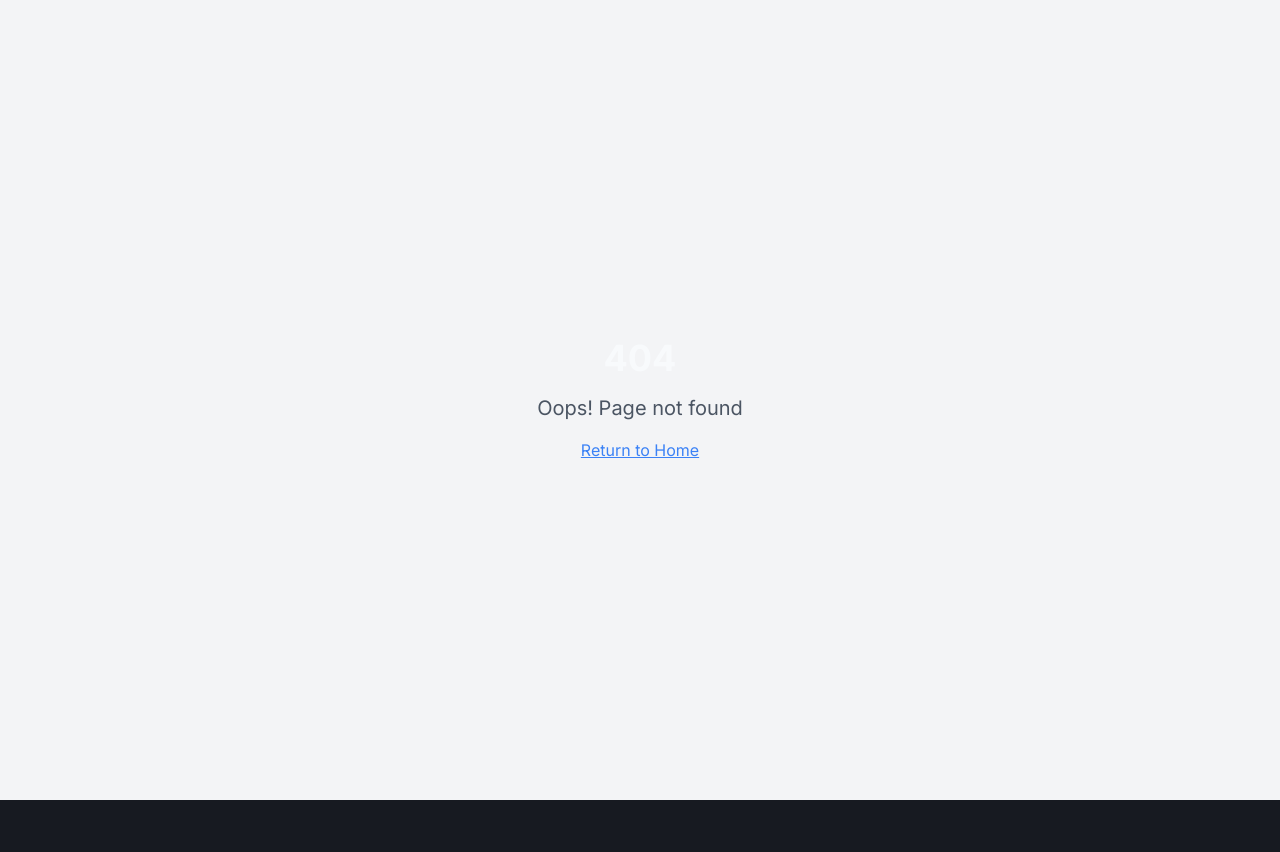
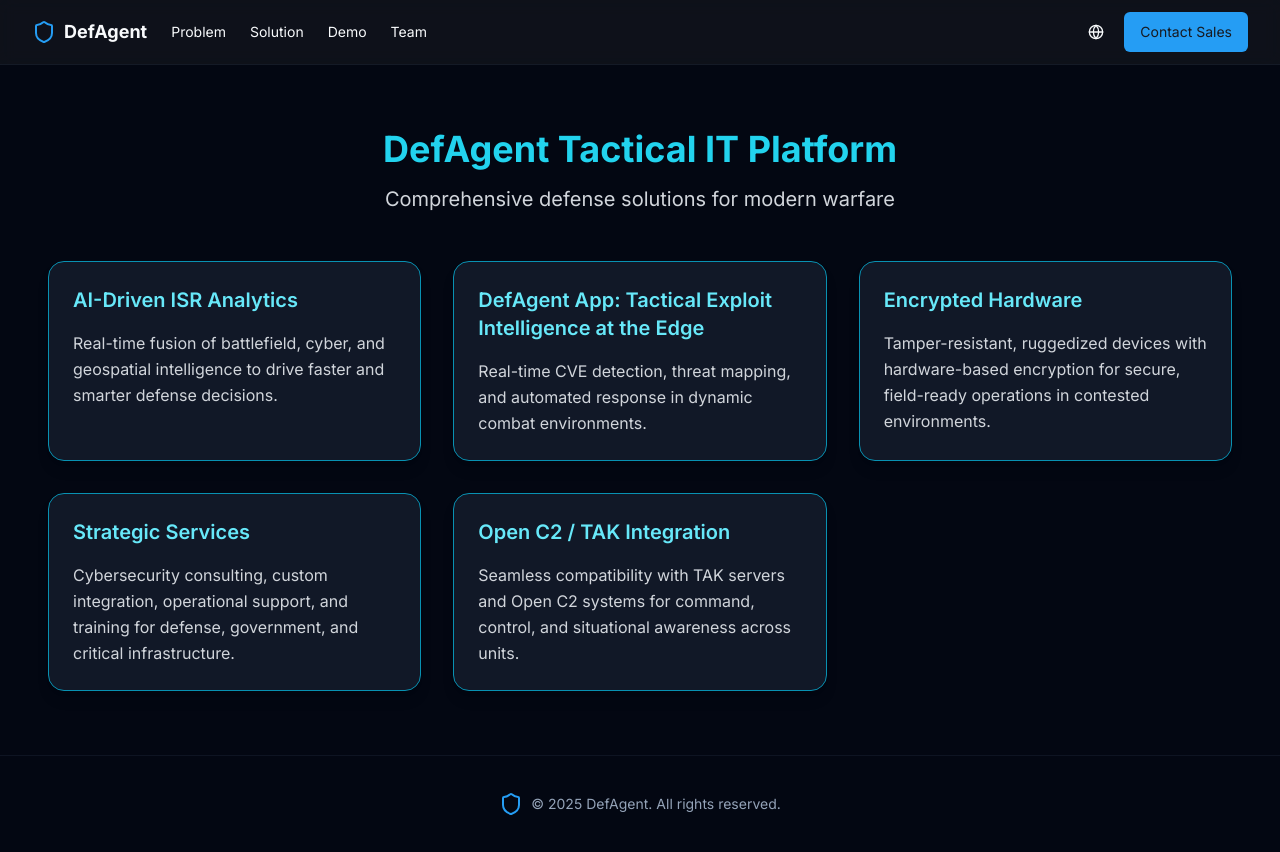
Before and after one commit to matiasbaglieri/defagent-frontend, a React (Vite) app: page /solutions in a window 1280 px wide. Before the commit this address had no page. Before the commit the page ends 800 px from the top, so only its background shows below. Built offline with nearby package versions, Linux system fonts and the light colour scheme.

Commit message:
added the page solutions

```diff
--- a/src/App.tsx
+++ b/src/App.tsx
@@ -1,10 +1,10 @@
-
 import { Toaster } from "@/components/ui/toaster";
 import { Toaster as Sonner } from "@/components/ui/sonner";
 import { TooltipProvider } from "@/components/ui/tooltip";
 import { QueryClient, QueryClientProvider } from "@tanstack/react-query";
 import { BrowserRouter, Routes, Route } from "react-router-dom";
 import Index from "./pages/Index";
+import Solutions from "./pages/Solutions";
 import NotFound from "./pages/NotFound";
 
 const queryClient = new QueryClient();
@@ -17,6 +17,7 @@ const App = () => (
       <BrowserRouter>
         <Routes>
           <Route path="/" element={<Index />} />
+          <Route path="/solutions" element={<Solutions />} />
           <Route path="*" element={<NotFound />} />
         </Routes>
       </BrowserRouter>
--- a/src/components/landing/Header.tsx
+++ b/src/components/landing/Header.tsx
@@ -1,31 +1,36 @@
-
 import { Button } from "@/components/ui/button";
 import { Shield } from "lucide-react";
 import { useTranslation } from "react-i18next";
+import { Link, useLocation } from "react-router-dom";
 import { LanguageSwitcher } from "../LanguageSwitcher";
 
 export const Header = () => {
   const { t } = useTranslation();
+  const location = useLocation();
 
   const navLinks = [
-    { id: "problem", label: t("navProblem") },
-    { id: "solution", label: t("navSolution") },
-    { id: "demo", label: t("navDemo") },
-    { id: "team", label: t("navTeam") },
+    { id: "problem", label: t("navProblem"), href: "/#problem" },
+    { id: "solution", label: t("navSolution"), href: "/solutions" },
+    { id: "demo", label: t("navDemo"), href: "/#demo" },
+    { id: "team", label: t("navTeam"), href: "/#team" },
   ];
 
   return (
     <header className="sticky top-0 z-50 w-full border-b border-border/40 bg-background/95 backdrop-blur supports-[backdrop-filter]:bg-background/60">
       <div className="container flex h-16 items-center">
-        <a href="#" className="mr-6 flex items-center space-x-2">
+        <Link to="/" className="mr-6 flex items-center space-x-2">
           <Shield className="h-6 w-6 text-primary" />
           <span className="font-bold text-lg">DefAgent</span>
-        </a>
+        </Link>
         <nav className="hidden md:flex items-center space-x-6 text-sm font-medium">
           {navLinks.map((link) => (
-            <a key={link.id} href={`#${link.id}`} className="transition-colors hover:text-primary">
+            <Link
+              key={link.id}
+              to={link.href}
+              className="transition-colors hover:text-primary"
+            >
               {link.label}
-            </a>
+            </Link>
           ))}
         </nav>
         <div className="flex flex-1 items-center justify-end space-x-2">
--- a/src/locales/en.ts
+++ b/src/locales/en.ts
@@ -52,4 +52,17 @@ export default {
   ctaButton: "Request a Demo",
   // Footer
   footerAllRightsReserved: "All rights reserved.",
+  // Solutions Page
+  solutionsPageTitle: "DefAgent Tactical IT Platform",
+  solutionsPageSubtitle: "Comprehensive defense solutions for modern warfare",
+  solutionsItem1Title: "AI-Driven ISR Analytics",
+  solutionsItem1Desc: "Real-time fusion of battlefield, cyber, and geospatial intelligence to drive faster and smarter defense decisions.",
+  solutionsItem2Title: "DefAgent App: Tactical Exploit Intelligence at the Edge",
+  solutionsItem2Desc: "Real-time CVE detection, threat mapping, and automated response in dynamic combat environments.",
+  solutionsItem3Title: "Encrypted Hardware",
+  solutionsItem3Desc: "Tamper-resistant, ruggedized devices with hardware-based encryption for secure, field-ready operations in contested environments.",
+  solutionsItem4Title: "Strategic Services",
+  solutionsItem4Desc: "Cybersecurity consulting, custom integration, operational support, and training for defense, government, and critical infrastructure.",
+  solutionsItem5Title: "Open C2 / TAK Integration",
+  solutionsItem5Desc: "Seamless compatibility with TAK servers and Open C2 systems for command, control, and situational awareness across units.",
 };
--- a/src/locales/es.ts
+++ b/src/locales/es.ts
@@ -52,4 +52,17 @@ export default {
   ctaButton: "Solicitar una Demostración",
   // Footer
   footerAllRightsReserved: "Todos los derechos reservados.",
+  // Solutions Page
+  solutionsPageTitle: "Plataforma Táctica IT de DefAgent",
+  solutionsPageSubtitle: "Soluciones de defensa integrales para la guerra moderna",
+  solutionsItem1Title: "Análisis ISR Impulsado por IA",
+  solutionsItem1Desc: "Fusión en tiempo real de inteligencia de campo de batalla, cibernética y geoespacial para impulsar decisiones de defensa más rápidas e inteligentes.",
+  solutionsItem2Title: "App DefAgent: Inteligencia de Explotación Táctica en el Borde",
+  solutionsItem2Desc: "Detección de CVE en tiempo real, mapeo de amenazas y respuesta automatizada en entornos de combate dinámicos.",
+  solutionsItem3Title: "Hardware Encriptado",
+  solutionsItem3Desc: "Dispositivos resistentes a la manipulación y robustos con encriptación basada en hardware para operaciones seguras y listas para campo en entornos disputados.",
+  solutionsItem4Title: "Servicios Estratégicos",
+  solutionsItem4Desc: "Consultoría de ciberseguridad, integración personalizada, soporte operacional y entrenamiento para defensa, gobierno e infraestructura crítica.",
+  solutionsItem5Title: "Integración Open C2 / TAK",
+  solutionsItem5Desc: "Compatibilidad perfecta con servidores TAK y sistemas Open C2 para mando, control y conciencia situacional entre unidades.",
 };
--- a/src/locales/fr.ts
+++ b/src/locales/fr.ts
@@ -52,4 +52,17 @@ export default {
   ctaButton: "Demander une démo",
   // Footer
   footerAllRightsReserved: "Tous droits réservés.",
+  // Solutions Page
+  solutionsPageTitle: "Plateforme IT Tactique DefAgent",
+  solutionsPageSubtitle: "Solutions de défense complètes pour la guerre moderne",
+  solutionsItem1Title: "Analyses ISR Pilotées par l'IA",
+  solutionsItem1Desc: "Fusion en temps réel de l'intelligence de champ de bataille, cyber et géospatiale pour stimuler des décisions de défense plus rapides et plus intelligentes.",
+  solutionsItem2Title: "App DefAgent : Intelligence d'Exploit Tactique en Bordure",
+  solutionsItem2Desc: "Détection CVE en temps réel, cartographie des menaces et réponse automatisée dans des environnements de combat dynamiques.",
+  solutionsItem3Title: "Matériel Chiffré",
+  solutionsItem3Desc: "Dispositifs résistants à la manipulation et robustes avec chiffrement matériel pour des opérations sécurisées et prêtes pour le terrain dans des environnements contestés.",
+  solutionsItem4Title: "Services Stratégiques",
+  solutionsItem4Desc: "Conseil en cybersécurité, intégration personnalisée, support opérationnel et formation pour la défense, le gouvernement et les infrastructures critiques.",
+  solutionsItem5Title: "Intégration Open C2 / TAK",
+  solutionsItem5Desc: "Compatibilité transparente avec les serveurs TAK et les systèmes Open C2 pour le commandement, le contrôle et la conscience situationnelle entre unités.",
 };
--- a/src/locales/he.ts
+++ b/src/locales/he.ts
@@ -52,4 +52,17 @@ export default {
   ctaButton: "בקש הדגמה",
   // Footer
   footerAllRightsReserved: "כל הזכויות שמורות.",
+  // Solutions Page
+  solutionsPageTitle: "פלטפורמת IT טקטית DefAgent",
+  solutionsPageSubtitle: "פתרונות הגנה מקיפים למלחמה מודרנית",
+  solutionsItem1Title: "ניתוח ISR מונע בינה מלאכותית",
+  solutionsItem1Desc: "מיזוג בזמן אמת של מודיעין שדה קרב, סייבר וגיאו-מרחבי כדי להניע החלטות הגנה מהירות וחכמות יותר.",
+  solutionsItem2Title: "אפליקציית DefAgent: מודיעין ניצול טקטי בשוליים",
+  solutionsItem2Desc: "זיהוי CVE בזמן אמת, מיפוי איומים ותגובה אוטומטית בסביבות קרב דינמיות.",
+  solutionsItem3Title: "חומרה מוצפנת",
+  solutionsItem3Desc: "מכשירים עמידים בפני מניפולציה וחסונים עם הצפנה מבוססת חומרה לפעולות מאובטחות ומוכנות לשדה בסביבות שנויות במחלוקת.",
+  solutionsItem4Title: "שירותים אסטרטגיים",
+  solutionsItem4Desc: "ייעוץ אבטחת סייבר, אינטגרציה מותאמת אישית, תמיכה תפעולית והכשרה להגנה, ממשל ותשתיות קריטיות.",
+  solutionsItem5Title: "אינטגרציה Open C2 / TAK",
+  solutionsItem5Desc: "תאימות חלקה עם שרתי TAK ומערכות Open C2 לפקוד, שליטה ומודעות מצבית בין יחידות.",
 };
--- a/src/locales/pt.ts
+++ b/src/locales/pt.ts
@@ -52,4 +52,17 @@ export default {
   ctaButton: "Solicitar uma Demonstração",
   // Footer
   footerAllRightsReserved: "Todos os direitos reservados.",
+  // Solutions Page
+  solutionsPageTitle: "Plataforma Tática IT DefAgent",
+  solutionsPageSubtitle: "Soluções de defesa abrangentes para guerra moderna",
+  solutionsItem1Title: "Análise ISR Orientada por IA",
+  solutionsItem1Desc: "Fusão em tempo real de inteligência de campo de batalha, cibernética e geoespacial para impulsionar decisões de defesa mais rápidas e inteligentes.",
+  solutionsItem2Title: "App DefAgent: Inteligência de Exploit Tático na Borda",
+  solutionsItem2Desc: "Detecção CVE em tempo real, mapeamento de ameaças e resposta automatizada em ambientes de combate dinâmicos.",
+  solutionsItem3Title: "Hardware Criptografado",
+  solutionsItem3Desc: "Dispositivos resistentes a adulteração e robustos com criptografia baseada em hardware para operações seguras e prontas para campo em ambientes contestados.",
+  solutionsItem4Title: "Serviços Estratégicos",
+  solutionsItem4Desc: "Consultoria em cibersegurança, integração personalizada, suporte operacional e treinamento para defesa, governo e infraestrutura crítica.",
+  solutionsItem5Title: "Integração Open C2 / TAK",
+  solutionsItem5Desc: "Compatibilidade perfeita com servidores TAK e sistemas Open C2 para comando, controle e consciência situacional entre unidades.",
 };
--- /dev/null
+++ b/src/pages/Solutions.tsx
@@ -0,0 +1,65 @@
+import React from "react";
+import { useTranslation } from "react-i18next";
+import { Header } from "../components/landing/Header";
+import { Footer } from "../components/landing/Footer";
+
+export default function Solutions() {
+  const { t } = useTranslation();
+
+  const solutions = [
+    {
+      title: t("solutionsItem1Title"),
+      description: t("solutionsItem1Desc"),
+    },
+    {
+      title: t("solutionsItem2Title"),
+      description: t("solutionsItem2Desc"),
+    },
+    {
+      title: t("solutionsItem3Title"),
+      description: t("solutionsItem3Desc"),
+    },
+    {
+      title: t("solutionsItem4Title"),
+      description: t("solutionsItem4Desc"),
+    },
+    {
+      title: t("solutionsItem5Title"),
+      description: t("solutionsItem5Desc"),
+    },
+  ];
+
+  return (
+    <div className="min-h-screen bg-gray-950">
+      <Header />
+      <main>
+        <section className="bg-gray-950 text-white py-16 px-4 md:px-12">
+          <div className="max-w-7xl mx-auto">
+            <h1 className="text-4xl font-bold mb-4 text-center text-cyan-400">
+              {t("solutionsPageTitle")}
+            </h1>
+            <p className="text-xl text-gray-300 text-center mb-12">
+              {t("solutionsPageSubtitle")}
+            </p>
+            <div className="grid grid-cols-1 sm:grid-cols-2 lg:grid-cols-3 gap-8">
+              {solutions.map((solution, index) => (
+                <div
+                  key={index}
+                  className="bg-gray-900 border border-cyan-600 rounded-2xl p-6 shadow-lg hover:shadow-cyan-700 transition-all duration-300 hover:scale-105"
+                >
+                  <h3 className="text-xl font-semibold text-cyan-300 mb-4">
+                    {solution.title}
+                  </h3>
+                  <p className="text-gray-300 leading-relaxed">
+                    {solution.description}
+                  </p>
+                </div>
+              ))}
+            </div>
+          </div>
+        </section>
+      </main>
+      <Footer />
+    </div>
+  );
+}
```
Also changed, not shown: public/apple-touch-icon.png (added), 1 other file (tests, documents, lock files or other folders).
